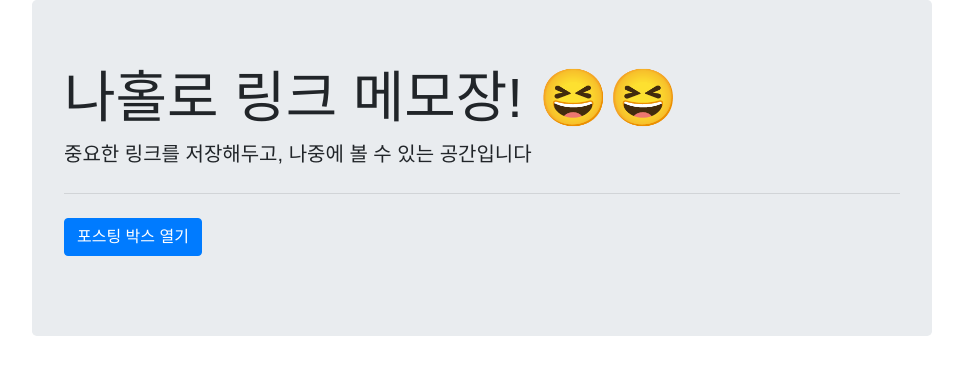
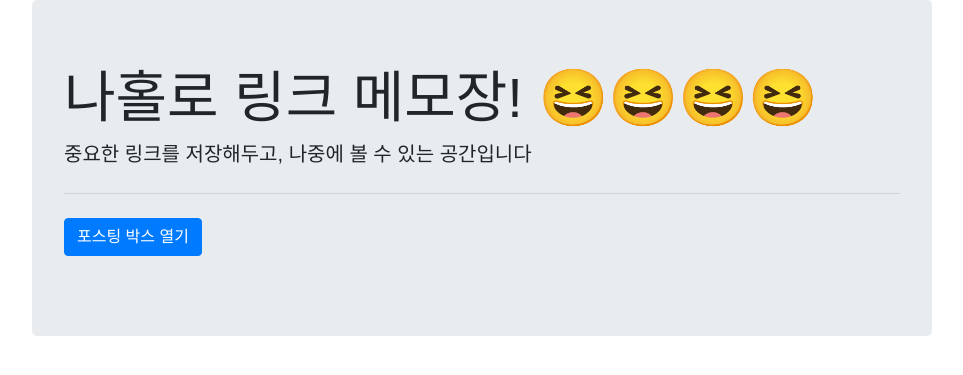
Before and after one commit to santoryu96/dockerProject, a Flask app: page / in a window 1280 px wide. Shown: the top 375 px of the page, without its empty margins (158-1121 px from the left). Run offline with Flask 2, Linux system fonts and the light colour scheme; data that the repository does not hold is empty; some libraries are stand-ins or nearby versions; some web fonts are replaced.

Commit message:
second commit

```diff
--- a/src/templates/index.html
+++ b/src/templates/index.html
@@ -112,7 +112,7 @@
     <body>
         <div class="wrap">
             <div class="jumbotron">
-                <h1 class="display-4">나홀로 링크 메모장! 😆😆</h1>
+                <h1 class="display-4">나홀로 링크 메모장! 😆😆😆😆</h1>
                 <p class="lead">중요한 링크를 저장해두고, 나중에 볼 수 있는 공간입니다</p>
                 <hr class="my-4">
                 <p class="lead">
```
Also changed, not shown: 2 other files.
